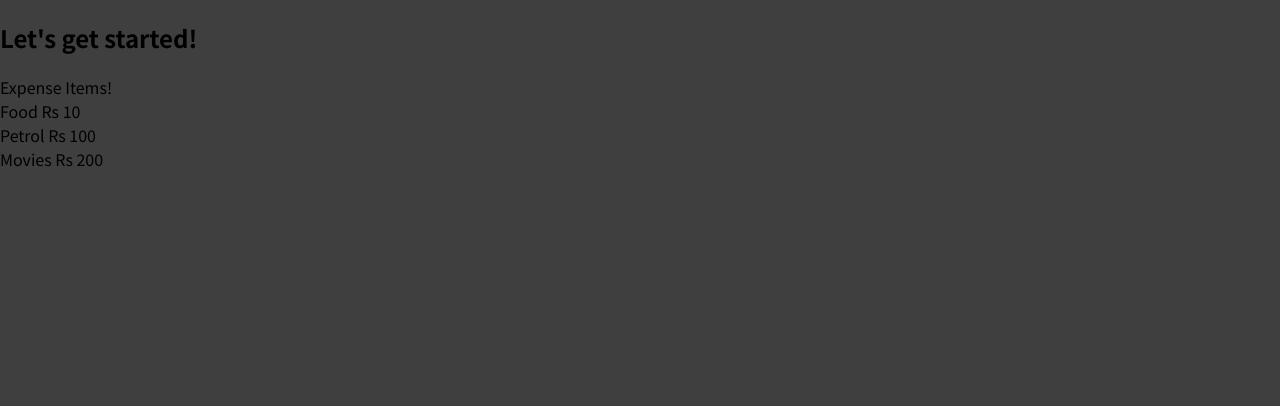
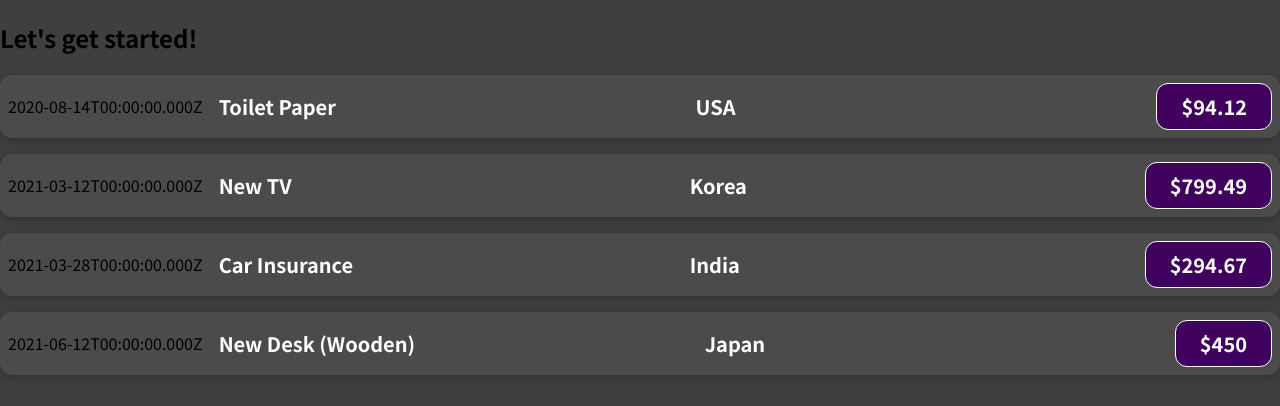
Before and after one commit to prakharsinghal311/01-starting-setup, a React (Create React App) app: page / in a window 1280 px wide. Shown: the top 406 px of the page. Built offline with nearby package versions, Linux system fonts and the light colour scheme.

Commit message:
Passing data way "props" and adding css styling

```diff
--- a/src/App.js
+++ b/src/App.js
@@ -1,10 +1,48 @@
 import React from "react";
 import ExpenseItem from "./components/ExpenseItem";
 function App() {
+  const expenses = [
+    {
+      id: "e1",
+      title: "Toilet Paper",
+      amount: 94.12,
+      date: new Date(2020, 7, 14),
+      LocationOfExpenditure: "USA",
+    },
+    {
+      id: "e2",
+      title: "New TV",
+      amount: 799.49,
+      date: new Date(2021, 2, 12),
+      LocationOfExpenditure: "Korea",
+    },
+    {
+      id: "e3",
+      title: "Car Insurance",
+      amount: 294.67,
+      date: new Date(2021, 2, 28),
+      LocationOfExpenditure: "India",
+    },
+    {
+      id: "e4",
+      title: "New Desk (Wooden)",
+      amount: 450,
+      date: new Date(2021, 5, 12),
+      LocationOfExpenditure: "Japan",
+    },
+  ];
+
   return (
     <div>
       <h2>Let's get started!</h2>
-      <ExpenseItem></ExpenseItem>
+      {expenses.map((expense) => (
+        <ExpenseItem
+          title={expense.title}
+          amount={expense.amount}
+          date={expense.date}
+          location={expense.LocationOfExpenditure}
+        ></ExpenseItem>
+      ))}
     </div>
   );
 }
--- /dev/null
+++ b/src/components/ExpenseItem.css
@@ -0,0 +1,56 @@
+.expense-item {
+  display: flex;
+  justify-content: space-between;
+  align-items: center;
+  box-shadow: 0 2px 8px rgba(0, 0, 0, 0.25);
+  padding: 0.5rem;
+  margin: 1rem 0;
+  border-radius: 12px;
+  background-color: #4b4b4b;
+}
+
+.expense-item__description {
+  display: flex;
+  flex-direction: column;
+  gap: 1rem;
+  align-items: flex-end;
+  flex-flow: column-reverse;
+  justify-content: flex-start;
+  flex: 1;
+}
+
+.expense-item h2 {
+  color: #3a3a3a;
+  font-size: 1rem;
+  flex: 1;
+  margin: 0 1rem;
+  color: white;
+}
+
+.expense-item__price {
+  font-size: 1rem;
+  font-weight: bold;
+  color: white;
+  background-color: #40005d;
+  border: 1px solid white;
+  padding: 0.5rem;
+  border-radius: 12px;
+}
+
+@media (min-width: 580px) {
+  .expense-item__description {
+    flex-direction: row;
+    align-items: center;
+    justify-content: flex-start;
+    flex: 1;
+  }
+
+  .expense-item__description h2 {
+    font-size: 1.25rem;
+  }
+
+  .expense-item__price {
+    font-size: 1.25rem;
+    padding: 0.5rem 1.5rem;
+  }
+}
--- a/src/components/ExpenseItem.js
+++ b/src/components/ExpenseItem.js
@@ -1,11 +1,16 @@
 import React from "react";
-function ExpenseItem() {
+import "./ExpenseItem.css";
+function ExpenseItem(props) {
   return (
     <div>
-      <div>Expense Items!</div>
-      <div>Food Rs 10</div>
-      <div>Petrol Rs 100</div>
-      <div>Movies Rs 200</div>
+      <div className="expense-item">
+        <div>{props.date.toISOString()}</div>
+        <div className="expense-item__description">
+          <h2>{props.title}</h2>
+          <h2>{props.location}</h2>
+          <div className="expense-item__price">${props.amount}</div>
+        </div>
+      </div>
     </div>
   );
 }
```
